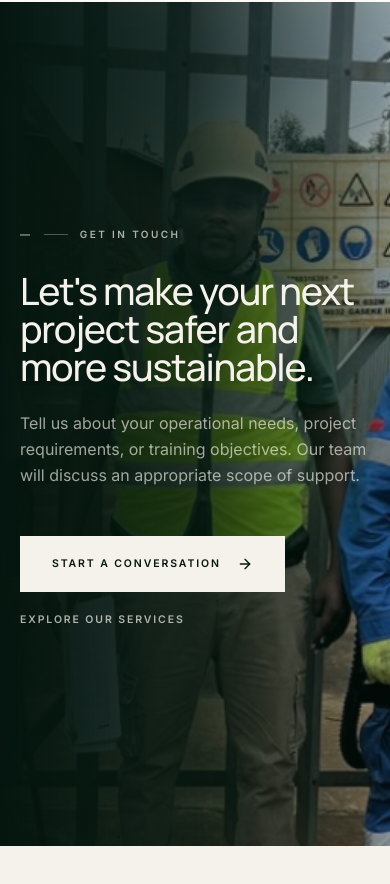
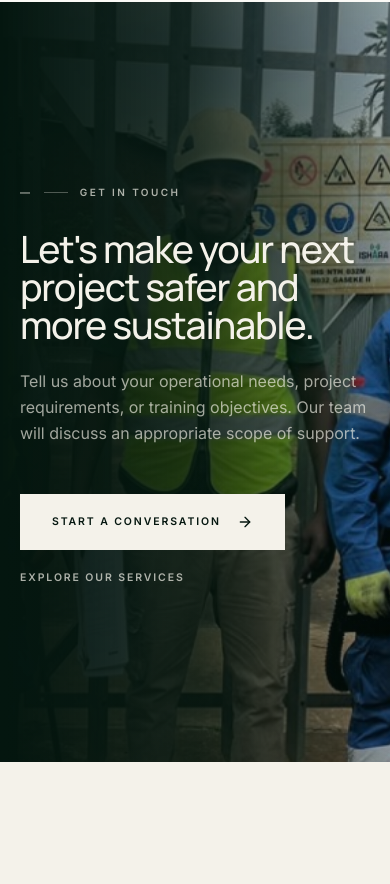
Before and after one commit to Jean-Aime/EcoHealth, a React (Vite) app: page / in a window 390 px wide. Shown: the part 11015-11899 px from the top of the page. Built offline with nearby package versions, Linux system fonts and the light colour scheme; no server answers; the database is empty.

Commit message:
Shorten pinned homepage call to action
Co-authored-by: Copilot <223556219+Copilot@users.noreply.github.com>

```diff
--- a/src/components/CTASection.tsx
+++ b/src/components/CTASection.tsx
@@ -40,7 +40,7 @@ export function CTASection({
 
   const section = (
     <section
-      className={`relative isolate overflow-hidden ${pinned ? 'sticky top-0 z-10 h-[100svh]' : ''} ${bg} ${
+      className={`relative isolate overflow-hidden ${pinned ? 'sticky top-0 z-10 h-[90svh] lg:h-[84svh]' : ''} ${bg} ${
         dark ? 'text-ivory' : 'text-charcoal'
       }`}
     >
@@ -72,7 +72,9 @@ export function CTASection({
 
       <div className={`shell relative z-10 ${pinned ? 'flex h-full items-center' : ''}`}>
         <div
-          className={`grid gap-12 ${compact ? 'section-space' : 'py-24 lg:py-32'} lg:grid-cols-12 lg:items-end`}
+          className={`grid gap-12 ${
+            pinned ? 'py-6 sm:py-8 lg:py-10' : compact ? 'section-space' : 'py-24 lg:py-32'
+          } lg:grid-cols-12 lg:items-end`}
         >
           <div className="lg:col-span-8">
             <SectionMarker label={eyebrow ?? 'Start a conversation'} tone={dark ? 'light' : 'dark'} index="—" />
@@ -112,5 +114,5 @@ export function CTASection({
     </section>
   );
 
-  return pinned ? <div className="relative h-[200svh]">{section}</div> : section;
+  return pinned ? <div className="relative h-[160svh] lg:h-[145svh]">{section}</div> : section;
 }
```
